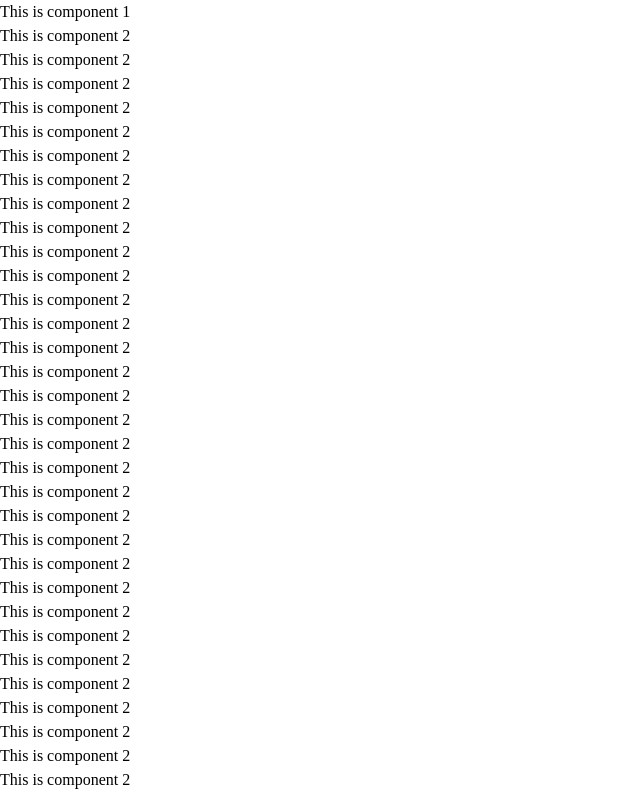
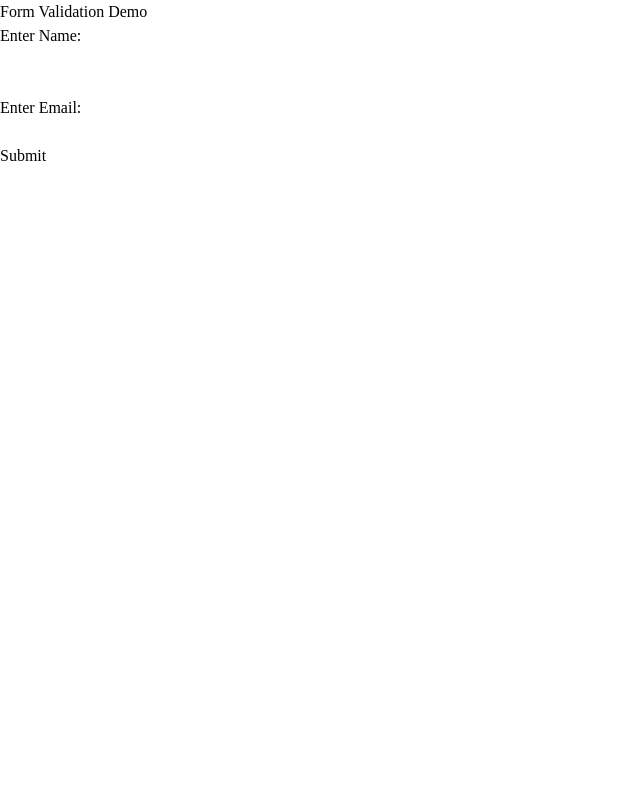
Before and after one commit to desgurpreet/React, a React (Vite) app: page / in a window 1280 px wide. Shown: the top 795 px of the page, without its empty margins (0-640 px from the left). Built offline with nearby package versions, Linux system fonts and the light colour scheme.

Commit message:
Form validation without library in react

```diff
--- a/src/App1.jsx
+++ b/src/App1.jsx
@@ -1,6 +1,7 @@
 // STATIC DECLARE import LazyComp1 from "./LazyComp1.jsx";
 // import LazyComp2 from "./LazyComp2.jsx";
 import React, { Suspense, lazy } from "react";
+import FormValidation from "./FormValidation.jsx";
 //DYNAMIC DECLARE
 const LazyComp1=lazy(()=>import('./LazyComp1.jsx'))
 const LazyComp2=lazy(()=>import('./LazyComp2.jsx'))
@@ -8,10 +9,11 @@ const LazyComp2=lazy(()=>import('./LazyComp2.jsx'))
 const App1 = () => {
   return (
   <div>
-    <LazyComp1 />
+    <FormValidation/>
+  {/* <LazyComp1 />
     <Suspense fallback={<div>Loading.....</div>}>
     <LazyComp2 />
-    </Suspense>
+    </Suspense> */}
   </div>
   )
 };
--- /dev/null
+++ b/src/FormValidation.jsx
@@ -0,0 +1,86 @@
+import React, { useState } from "react";
+
+const FormValidation = () => {
+  const [name, setName] = useState();
+  const [email, setEmail] = useState();
+  const [nameError, setNameError] = useState(false);
+  const [emailError, setEmailError] = useState(false);
+  const emailRegex =
+    /^[a-zA-z0-9.|#$#&'*+/=?^_`{|}~-]+@[a-zA-Z0-9-]+(?:\.[a-zA-Z0-9-]+)*$]/;
+  const handleName = (e) => {
+    let name = e.target.value;
+    if (name.length < 3) {
+      setNameError(true);
+    } else {
+      setNameError(false);
+    }
+    setName(name);
+  };
+  const handleEmail = (e) => {
+    let email = e.target.value;
+    if (email.match(emailRegex)) {
+      setEmailError(true);
+    } else {
+      setEmailError(false);
+    }
+    setEmail(email);
+  };
+  const handleSubmit = (e) => {
+    e.preventDefault();
+    let name = e.target[0].value;
+    if (name.length < 3) {
+      setNameError(true);
+    } else {
+      setNameError(false);
+    }
+    let email = e.target[1].value;
+    if (email.match(emailRegex)) {
+      setEmailError(true);
+    } else {
+      setEmailError(false);
+    }
+    if (!name.length < 3 && email.match(emailRegex)) {
+      alert("Form has been Submitted..");
+      alert("name= " + name + "email= " + email);
+    }
+  };
+  return (
+    <div>
+      <h1>Form Validation Demo</h1>
+      <form onSubmit={handleSubmit}>
+        <label htmlFor="">Enter Name: </label>
+        <input
+          type="text"
+          name="name"
+          onChange={handleName}
+          value={name}
+          required
+        />
+        <br />
+        {nameError ? (
+          <span style={{ color: "red" }}>
+            Name length must be greater than 2 character
+          </span>
+        ) : (
+          ""
+        )}
+        <br />
+        <br />
+        <label htmlFor="">Enter Email: </label>
+        <input
+          type="text"
+          name="email"
+          onChange={handleEmail}
+          value={email}
+          required
+        />
+        <br />
+        {emailError ? <span style={{ color: "red" }}>Invalid Email</span> : ""}
+        <br />
+        <input type="submit" value="Submit" />
+      </form>
+    </div>
+  );
+};
+
+export default FormValidation;
```
